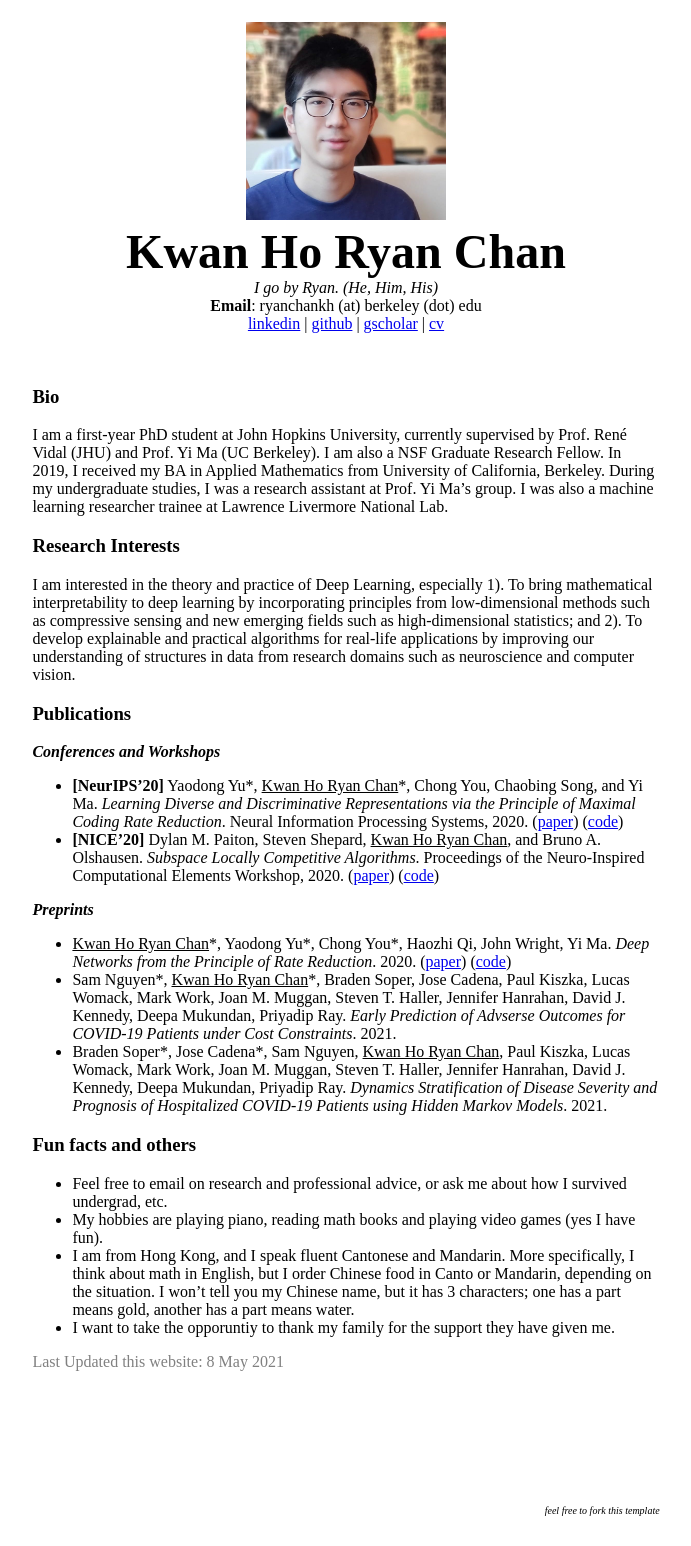
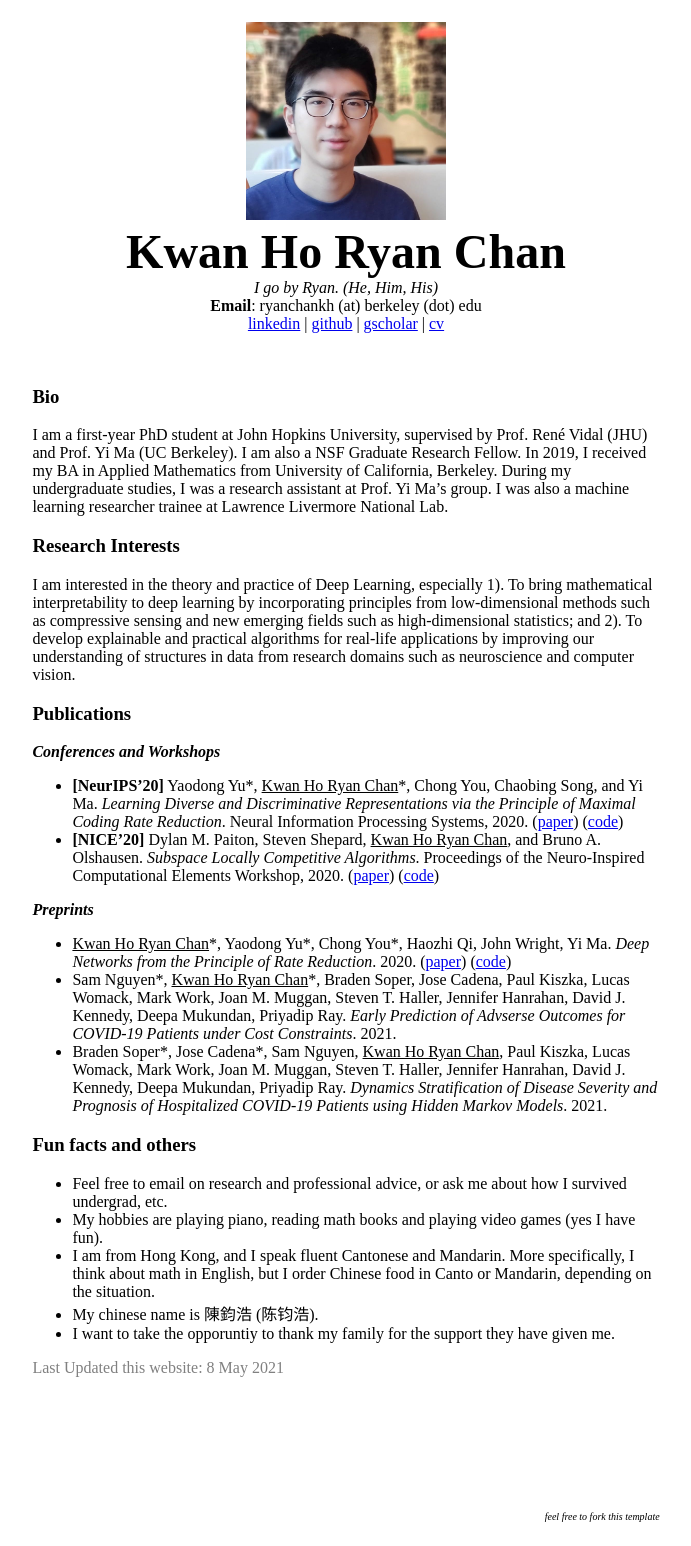
Before and after one commit to ryanchankh/ryanchankh.github.io, a Jekyll site: the page built from index.md, in a window 1280 px wide. Shown: the whole page, without its empty margins (294-985 px from the left). Built offline with Jekyll 4.4.1, drawn with Linux system fonts in a browser that asks for light colours.

Commit message:
added name

```diff
--- a/index.md
+++ b/index.md
@@ -22,7 +22,7 @@
 
 ### Bio
 <!--**Bio**: <br>-->
-I am a first-year PhD student at John Hopkins University, currently supervised by Prof. René Vidal (JHU) and Prof. Yi Ma (UC Berkeley). I am also a NSF Graduate Research Fellow. In 2019, I received my BA in Applied Mathematics from University of California, Berkeley. During my undergraduate studies, I was a research assistant at Prof. Yi Ma's group. I was also a machine learning researcher trainee at Lawrence Livermore National Lab.
+I am a first-year PhD student at John Hopkins University, supervised by Prof. René Vidal (JHU) and Prof. Yi Ma (UC Berkeley). I am also a NSF Graduate Research Fellow. In 2019, I received my BA in Applied Mathematics from University of California, Berkeley. During my undergraduate studies, I was a research assistant at Prof. Yi Ma's group. I was also a machine learning researcher trainee at Lawrence Livermore National Lab.
 
 <!--**Research Interests**: <br>-->
 ### Research Interests
@@ -49,7 +49,8 @@
 ### Fun facts and others
 - Feel free to email on research and professional advice, or ask me about how I survived undergrad, etc. <br>
 - My hobbies are playing piano, reading math books and playing video games (yes I have fun). <br>
-- I am from Hong Kong, and I speak fluent Cantonese and Mandarin. More specifically, I think about math in English, but I order Chinese food in Canto or Mandarin, depending on the situation. I won't tell you my Chinese name, but it has 3 characters; one has a part means gold, another has a part means water.
+- I am from Hong Kong, and I speak fluent Cantonese and Mandarin. More specifically, I think about math in English, but I order Chinese food in Canto or Mandarin, depending on the situation.
+- My chinese name is 陳鈞浩 (陈钧浩).
 - I want to take the opporuntiy to thank my family for the support they have given me.
 
 
```
